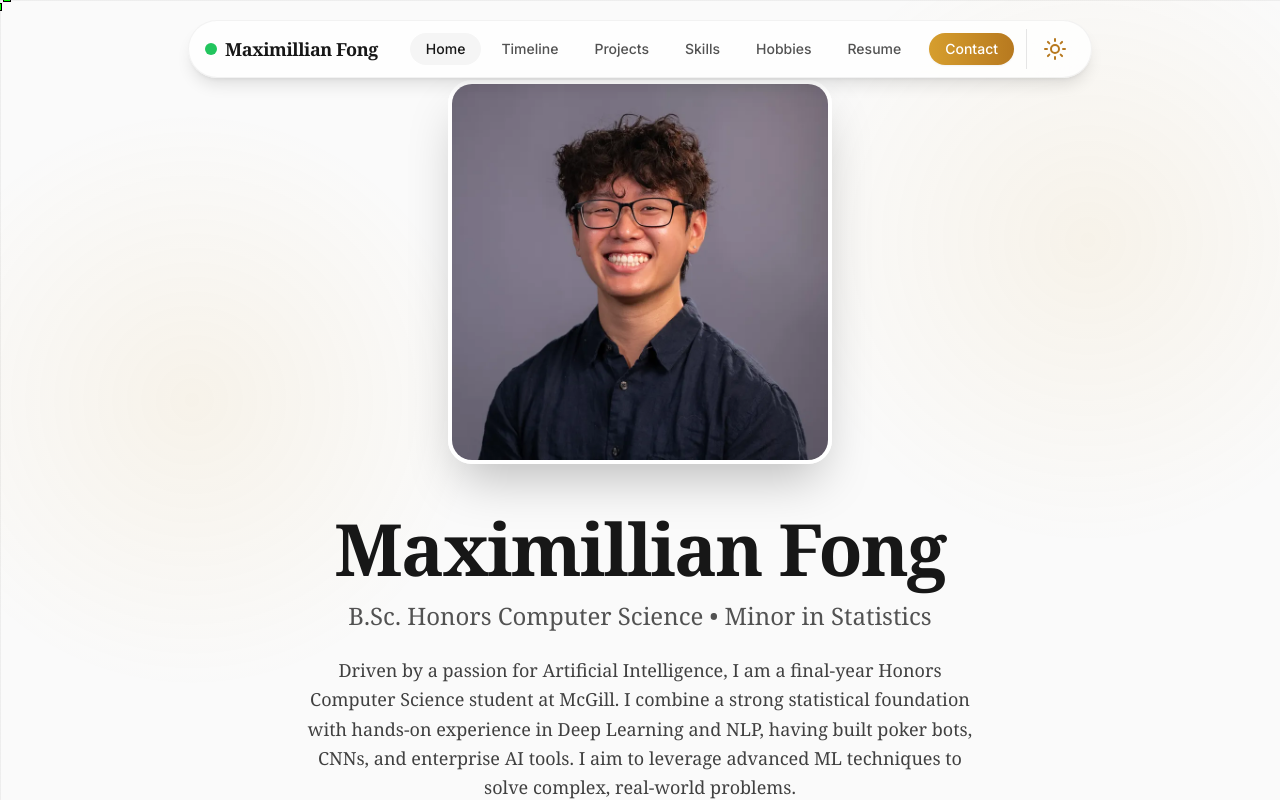
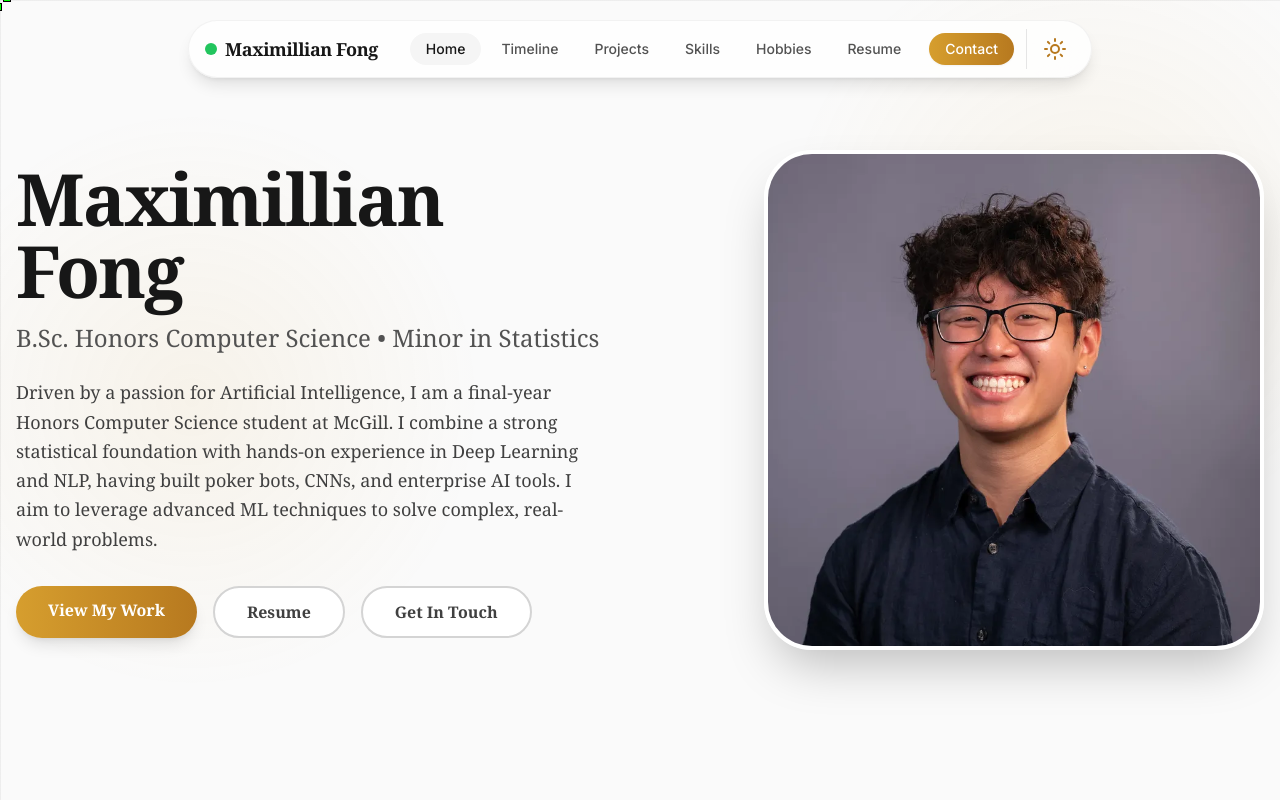
Before and after one commit to sham-bolic/sham-bolic.github.io, a Next.js app: page / in a window 1280 px wide. Shown: the top 800 px of the page. Built offline with nearby package versions, Linux system fonts and the light colour scheme.

Commit message:
feat: revamped hero section

```diff
--- a/app/components/sections/HeroSection.tsx
+++ b/app/components/sections/HeroSection.tsx
@@ -88,73 +88,16 @@ export default function HeroSection() {
 			ref={ref}
 			className="min-h-screen flex items-center justify-center pt-32 pb-12 md:py-20 px-4"
 		>
-			<div className="relative z-10 text-center max-w-4xl mx-auto">
-				{/* Photo - Animated */}
-				<div
-					className={`mb-12 transition-all duration-1000 ${
-						mounted
-							? 'opacity-100 translate-y-0 scale-100'
-							: 'opacity-0 -translate-y-10 scale-95'
-					}`}
-					style={{ transitionDelay: '0ms' }}
-				>
-					<div
-						className="relative w-72 h-72 md:w-80 md:h-80 lg:w-96 lg:h-96 mx-auto cursor-pointer group perspective-1000"
-						onClick={handleKill}
-					>
-						<div
-							className={`relative w-full h-full transition-transform duration-700 preserve-3d ${
-								isDead ? 'rotate-y-180' : ''
-							}`}
-						>
-							{/* Front Face (Photos) */}
-							<div className="absolute inset-0 backface-hidden">
-								<div className="relative w-full h-full">
-									{/* Current image */}
-									<div
-										className="absolute inset-0 rounded-3xl shadow-2xl border-4 border-white dark:border-neutral-700 overflow-hidden transition-opacity duration-500"
-										style={{ opacity: 1 }}
-									>
-										<Image
-											src={headshots[currentImageIndex]}
-											alt="Maximillian Fong's profile photo"
-											fill
-											className="object-cover object-center transition-transform duration-500 group-hover:scale-105"
-											priority
-										/>
-									</div>
-									{/* Next image (fading in) */}
-									<div
-										className="absolute inset-0 rounded-3xl shadow-2xl border-4 border-white dark:border-neutral-700 overflow-hidden transition-opacity duration-500"
-										style={{
-											opacity: nextImageIndex === currentImageIndex ? 0 : 1,
-										}}
-									>
-										<Image
-											src={headshots[nextImageIndex]}
-											alt="Maximillian Fong's profile photo"
-											fill
-											className="object-cover object-center transition-transform duration-500 group-hover:scale-105"
-										/>
-									</div>
-								</div>
-							</div>
-
-							{/* Back Face (Dead State) */}
-							<div className="absolute inset-0 backface-hidden rotate-y-180">
-								<div className="w-full h-full rounded-3xl shadow-2xl border-4 flex items-center justify-center overflow-hidden">
-									<span className="text-[150px] md:text-[180px] select-none animate-pulse leading-none">
-										😵
-									</span>
-								</div>
-							</div>
-						</div>
-					</div>
-				</div>
+			<div className="container mx-auto max-w-7xl">
+				<div className="flex flex-col-reverse lg:flex-row items-center justify-between gap-12 lg:gap-20">
+					{/* Text Content */}
+					<div className="flex-1 text-center lg:text-left z-10">
 						{/* Name - Animated with typing effect */}
 						<h1
 							className={`text-4xl md:text-6xl lg:text-7xl font-bold font-serif mb-4 text-neutral-900 dark:text-neutral-100 tracking-tight transition-all duration-1000 ${
-						mounted ? 'opacity-100 translate-y-0' : 'opacity-0 translate-y-10'
+								mounted
+									? 'opacity-100 translate-y-0'
+									: 'opacity-0 translate-y-10'
 							}`}
 							style={{ transitionDelay: '200ms' }}
 						>
@@ -166,7 +109,9 @@ export default function HeroSection() {
 						{/* Title - Animated with more delay */}
 						<p
 							className={`text-xl md:text-2xl text-neutral-600 dark:text-neutral-300 mb-6 font-medium transition-all duration-1000 ${
-						mounted ? 'opacity-100 translate-y-0' : 'opacity-0 translate-y-10'
+								mounted
+									? 'opacity-100 translate-y-0'
+									: 'opacity-0 translate-y-10'
 							}`}
 							style={{ transitionDelay: '300ms' }}
 						>
@@ -174,8 +119,10 @@ export default function HeroSection() {
 						</p>
 						{/* Bio - Animated with even more delay */}
 						<p
-					className={`text-lg text-neutral-700 dark:text-neutral-400 max-w-2xl mx-auto mb-8 leading-relaxed transition-all duration-1000 ${
-						mounted ? 'opacity-100 translate-y-0' : 'opacity-0 translate-y-10'
+							className={`text-lg text-neutral-700 dark:text-neutral-400 max-w-xl mx-auto lg:mx-0 mb-8 leading-relaxed transition-all duration-1000 ${
+								mounted
+									? 'opacity-100 translate-y-0'
+									: 'opacity-0 translate-y-10'
 							}`}
 							style={{ transitionDelay: '500ms' }}
 						>
@@ -183,8 +130,10 @@ export default function HeroSection() {
 						</p>
 						{/* Buttons - Animated last */}
 						<div
-					className={`flex justify-center flex-wrap gap-4 transition-all duration-1000 ${
-						mounted ? 'opacity-100 translate-y-0' : 'opacity-0 translate-y-10'
+							className={`flex justify-center lg:justify-start flex-wrap gap-4 transition-all duration-1000 ${
+								mounted
+									? 'opacity-100 translate-y-0'
+									: 'opacity-0 translate-y-10'
 							}`}
 							style={{ transitionDelay: '700ms' }}
 						>
@@ -211,6 +160,71 @@ export default function HeroSection() {
 							</a>
 						</div>
 					</div>
+
+					{/* Photo - Animated */}
+					<div
+						className={`flex-1 flex justify-center lg:justify-end transition-all duration-1000 ${
+							mounted
+								? 'opacity-100 translate-y-0 scale-100'
+								: 'opacity-0 -translate-y-10 scale-95'
+						}`}
+						style={{ transitionDelay: '0ms' }}
+					>
+						<div
+							className="relative w-72 h-72 md:w-80 md:h-80 lg:w-[500px] lg:h-[500px] cursor-pointer group perspective-1000"
+							onClick={handleKill}
+						>
+							<div
+								className={`relative w-full h-full transition-transform duration-700 preserve-3d ${
+									isDead ? 'rotate-y-180' : ''
+								}`}
+							>
+								{/* Front Face (Photos) */}
+								<div className="absolute inset-0 backface-hidden">
+									<div className="relative w-full h-full">
+										{/* Current image */}
+										<div
+											className="absolute inset-0 rounded-[2rem] lg:rounded-[3rem] shadow-2xl border-4 border-white dark:border-neutral-700 overflow-hidden transition-opacity duration-500"
+											style={{ opacity: 1 }}
+										>
+											<Image
+												src={headshots[currentImageIndex]}
+												alt="Maximillian Fong's profile photo"
+												fill
+												className="object-cover object-center transition-transform duration-500 group-hover:scale-105"
+												priority
+											/>
+										</div>
+										{/* Next image (fading in) */}
+										<div
+											className="absolute inset-0 rounded-[2rem] lg:rounded-[3rem] shadow-2xl border-4 border-white dark:border-neutral-700 overflow-hidden transition-opacity duration-500"
+											style={{
+												opacity: nextImageIndex === currentImageIndex ? 0 : 1,
+											}}
+										>
+											<Image
+												src={headshots[nextImageIndex]}
+												alt="Maximillian Fong's profile photo"
+												fill
+												className="object-cover object-center transition-transform duration-500 group-hover:scale-105"
+											/>
+										</div>
+									</div>
+								</div>
+
+								{/* Back Face (Dead State) */}
+								<div className="absolute inset-0 backface-hidden rotate-y-180">
+									<div className="w-full h-full rounded-[2rem] lg:rounded-[3rem] shadow-2xl border-4 flex items-center justify-center overflow-hidden bg-neutral-100 dark:bg-neutral-800">
+										<span className="text-[150px] md:text-[180px] lg:text-[250px] select-none animate-pulse leading-none">
+											😵
+										</span>
+									</div>
+								</div>
+							</div>
+						</div>
+					</div>
+				</div>
+			</div>
 		</section>
 	);
 }
```
Lines whose indentation alone changed are shown as unchanged.
